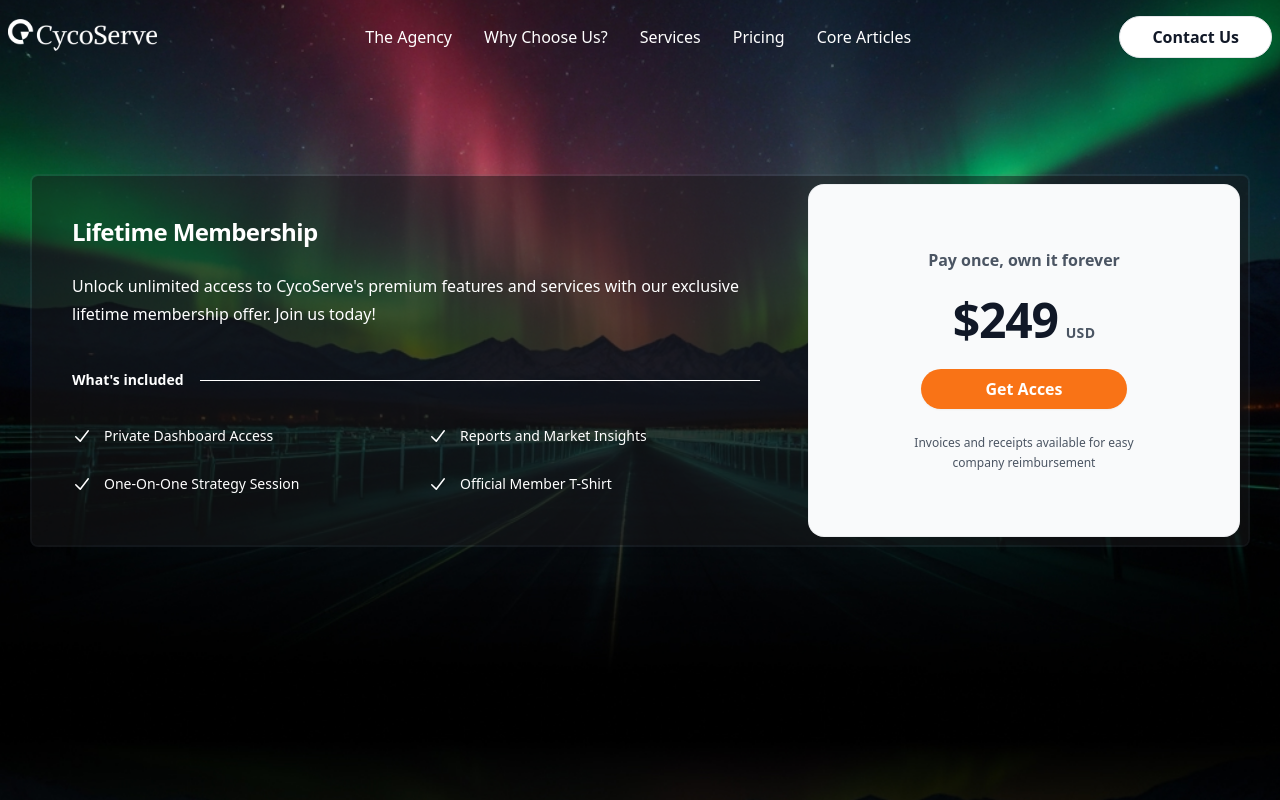
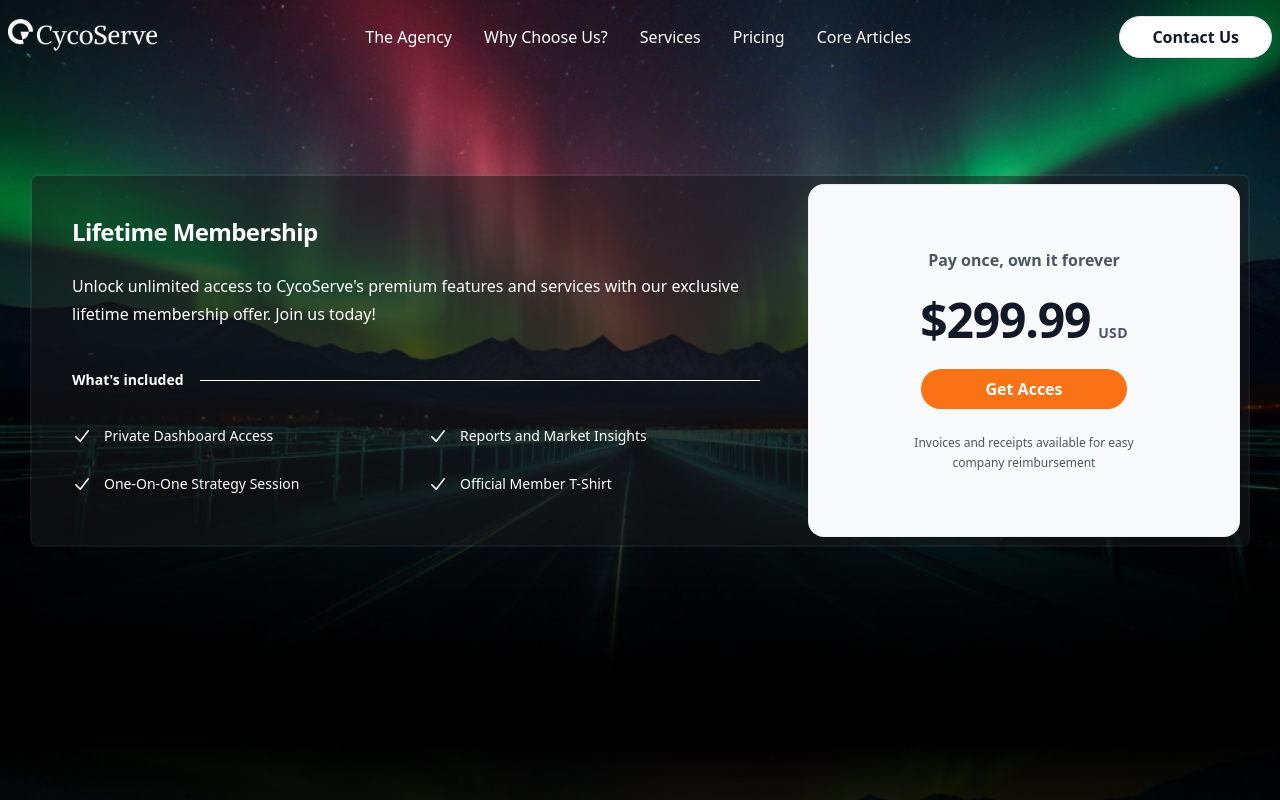
Before and after one commit to cycoserve/CycoServe, a Next.js app: page /pricing in a window 1280 px wide. Shown: the top 800 px of the page. Built offline with nearby package versions, Linux system fonts and the light colour scheme.

Commit message:
Update PricingSection.tsx

```diff
--- a/components/Sections/PricingSection.tsx
+++ b/components/Sections/PricingSection.tsx
@@ -52,7 +52,7 @@
                 </p>
                 <p className="mt-6 mb-6 flex items-baseline justify-center gap-x-2">
                   <span className="text-5xl font-bold tracking-tight text-gray-900">
-                    $249
+                    $299.99
                   </span>
                   <span className="text-sm font-semibold leading-6 tracking-wide text-gray-600">
                     USD
```
